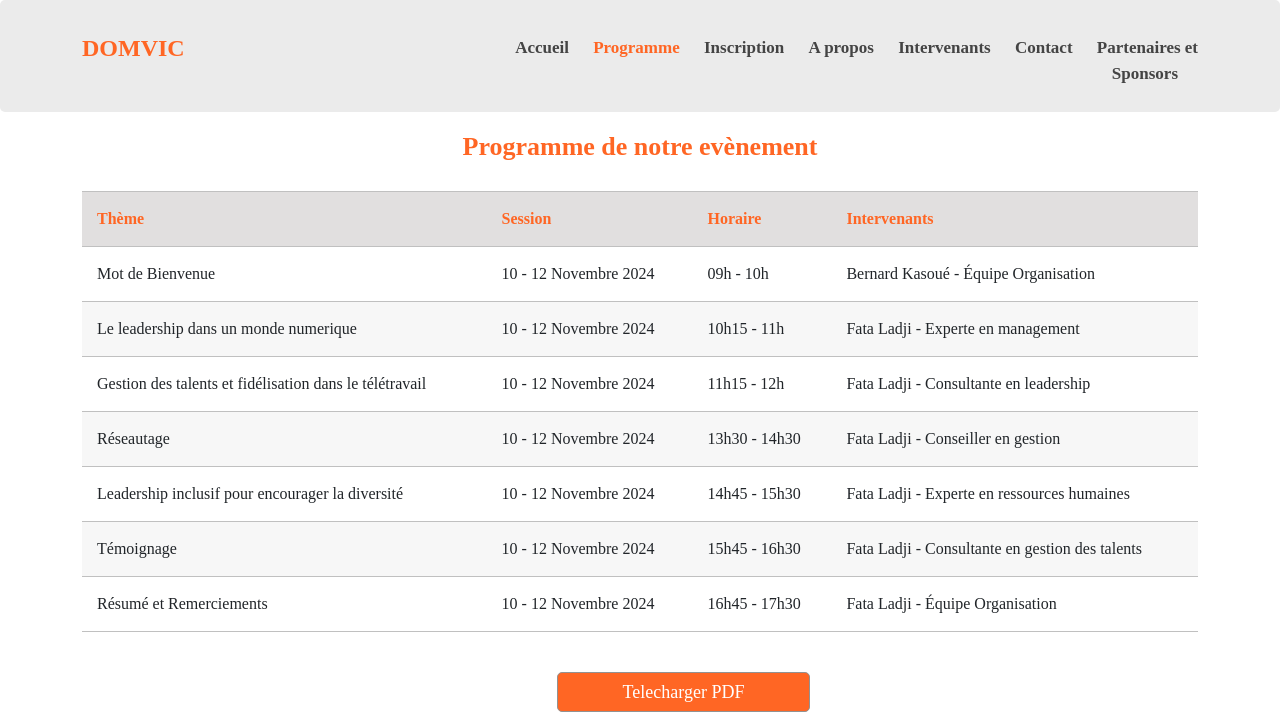
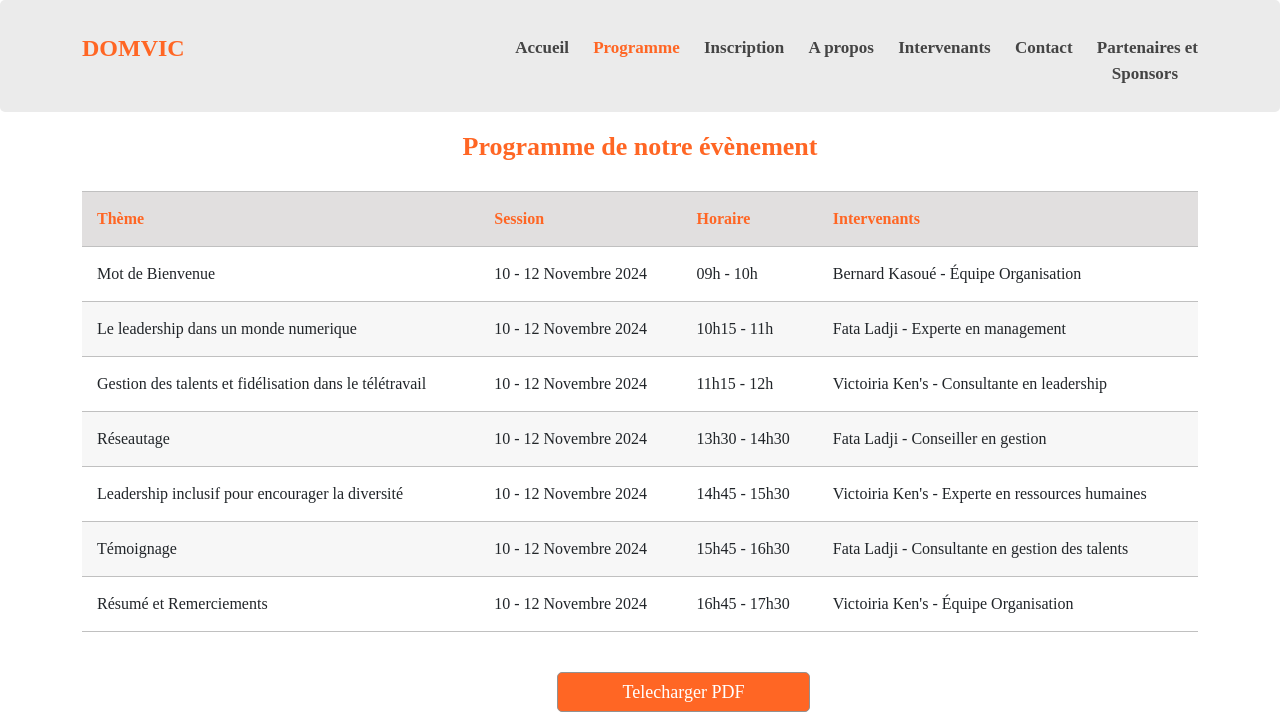
Before and after one commit to Domitienne/Devoir-1, a plain HTML site: page html/programme.html in a window 1280 px wide. Shown: the top 724 px of the page. Drawn offline with nearby package versions, Linux system fonts and the light colour scheme.

Commit message:
updates ....

```diff
--- a/html/programme.html
+++ b/html/programme.html
@@ -37,7 +37,7 @@
 
         </header>
         <div class="container apropos-1">
-            <span class="apropos-header-1"> Programme de notre evènement </span>
+            <span class="apropos-header-1"> Programme de notre évènement </span>
             <div class="row justify-content-center">
                 <div class="col-12 table-1">
                     <table>
@@ -63,7 +63,7 @@
                             <td> Gestion des talents et fidélisation dans le télétravail </td>
                             <td>10 - 12 Novembre 2024 </td>
                             <td> 11h15 - 12h </td>
-                            <td>Fata Ladji - Consultante en leadership</td>
+                            <td> Victoiria Ken's - Consultante en leadership</td>
                         </tr>
                         <tr>
                             <td> Réseautage </td>
@@ -75,7 +75,7 @@
                             <td>Leadership inclusif pour encourager la diversité </td>
                             <td>10 - 12 Novembre 2024 </td>
                             <td> 14h45 - 15h30 </td>
-                            <td>Fata Ladji - Experte en ressources humaines</td>
+                            <td> Victoiria Ken's - Experte en ressources humaines</td>
                         </tr>
                         <tr>
                             <td> Témoignage </td>
@@ -87,7 +87,7 @@
                             <td> Résumé et Remerciements </td>
                             <td>10 - 12 Novembre 2024 </td>
                             <td>16h45 - 17h30 </td>
-                            <td> Fata Ladji - Équipe Organisation</td>
+                            <td>  Victoiria Ken's - Équipe Organisation</td>
                         </tr>
                     </table>
                 </div>
```
Also changed, not shown: html/accueil.html (+1 -1 lines), index.html (+2 -2 lines).
